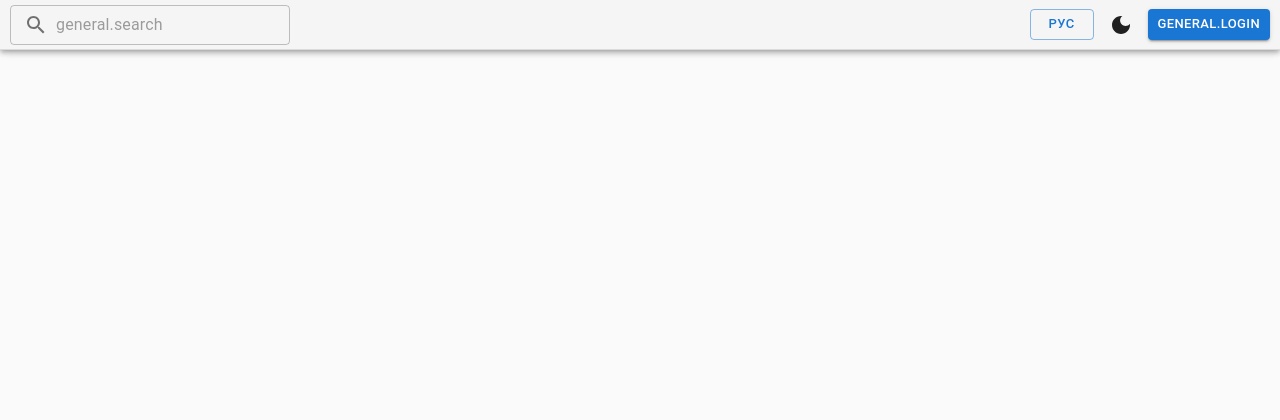
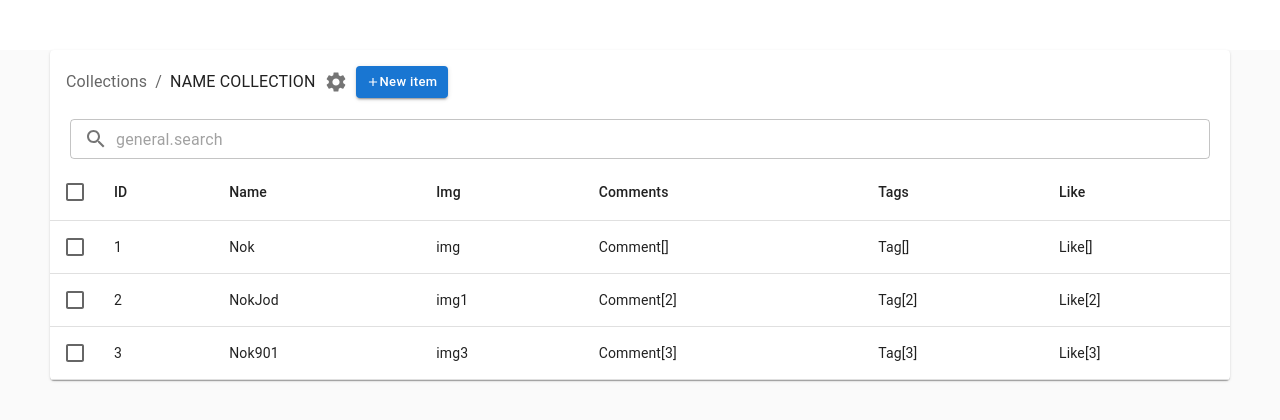
Before and after one commit to Djkill1994/course-project-fe, a React (Vite) app: page / in a window 1280 px wide. Shown: the top 420 px of the page. Built offline with nearby package versions, Linux system fonts and the light colour scheme; no server answers.

Commit message:
Code refactoring, create CollectionTable

```diff
--- a/public/locales/en/translation.json
+++ b/public/locales/en/translation.json
@@ -22,8 +22,6 @@
       }
     },
     "Collection": {
-      "MyCollectionsPage": {
-      },
       "CreateCollectionModal": {
         "labels": {
           "name": "Name",
@@ -38,6 +36,12 @@
         "button": {
           "send": "Send",
           "close": "Close"
+        }
+      },
+      "CollectionCard": {
+        "buttons": {
+          "delete": "Delete",
+          "edit": "Edit"
         }
       }
     },
--- a/src/App.tsx
+++ b/src/App.tsx
@@ -8,6 +8,7 @@ import { Box } from "@mui/material";
 import { RegistrationPage } from "./features/Auth/components/RegistrationPage";
 import { HomePage } from "./features/Home/components/HomePage";
 import { MyCollectionsPage } from "./features/Collection/components/MyCollectionsPage";
+import { Collection } from "./features/Collection/components/Collection";
 
 export const ROUTE_PATHS = {
   Home: "/",
@@ -22,7 +23,7 @@ export const App: FC = () => {
     <Box height="100vh" bgcolor="#FAFAFA">
       <Toaster position="top-right" />
       <Routes>
-        <Route path={ROUTE_PATHS.Home} element={<HomePage />} />
+        <Route path={ROUTE_PATHS.Home} element={<Collection />} />
         <Route path={ROUTE_PATHS.Login} element={<LoginPage />} />
         <Route path={ROUTE_PATHS.Registration} element={<RegistrationPage />} />
         <Route path={ROUTE_PATHS.Collection} element={<MyCollectionsPage />} />
--- a/src/common/components/Header.tsx
+++ b/src/common/components/Header.tsx
@@ -10,16 +10,15 @@ import { HeaderSearchApp } from "./HeaderSearchApp";
 import { AUTH_TOKEN_KEY } from "../constans/localStorage";
 import { useTranslation } from "react-i18next";
 
-const token = localStorage.getItem(AUTH_TOKEN_KEY);
-
 export const Header: FC = () => {
+  const token = localStorage.getItem(AUTH_TOKEN_KEY);
   const navigate = useNavigate();
   const { data } = useAuthRefreshQuery(undefined, { skip: !token });
   const { t } = useTranslation();
 
   const logOut = (): void => {
     localStorage.clear();
-    navigate(ROUTE_PATHS.Login, { replace: true });
+    window.location.replace(ROUTE_PATHS.Login);
   };
 
   return (
--- /dev/null
+++ b/src/features/Collection/components/Collection.tsx
@@ -0,0 +1,10 @@
+import { Box } from "@mui/material";
+import { CollectionTable } from "./CollectionTable";
+
+export const Collection = () => {
+  return (
+    <Box m="50px">
+      <CollectionTable />
+    </Box>
+  );
+};
--- a/src/features/Collection/components/CollectionCard.tsx
+++ b/src/features/Collection/components/CollectionCard.tsx
@@ -1,4 +1,4 @@
-import { FC } from "react";
+import { FC, useState } from "react";
 import {
   Card,
   CardHeader,
@@ -7,9 +7,12 @@ import {
   IconButton,
   Typography,
   Box,
+  Menu,
+  MenuItem,
 } from "@mui/material";
 import MoreVertIcon from "@mui/icons-material/MoreVert";
 import { ICollection } from "../api/collections.api";
+import { useTranslation } from "react-i18next";
 
 export const CollectionCard: FC<ICollection> = ({
   theme,
@@ -19,22 +22,46 @@ export const CollectionCard: FC<ICollection> = ({
   imgSrc,
   id,
 }) => {
+  const [anchorEl, setAnchorEl] = useState<null | HTMLElement>(null);
+  const { t } = useTranslation();
+
   return (
     <Card key={id} sx={{ width: 345 }}>
       <CardHeader
         action={
-          <IconButton>
+          <IconButton
+            aria-controls={anchorEl ? "long-menu" : undefined}
+            aria-expanded={anchorEl ? "true" : undefined}
+            aria-haspopup="true"
+            onClick={({ currentTarget }) => setAnchorEl(currentTarget)}
+          >
             <MoreVertIcon />
           </IconButton>
         }
         title={name}
         subheader={theme}
       />
+      <Menu
+        anchorEl={anchorEl}
+        open={Boolean(anchorEl)}
+        onClose={() => setAnchorEl(null)}
+        MenuListProps={{
+          "aria-labelledby": "basic-button",
+        }}
+      >
+        <MenuItem>
+          {t("features.Collection.CollectionCard.buttons.edit")}
+        </MenuItem>
+        <MenuItem>
+          {t("features.Collection.CollectionCard.buttons.delete")}
+        </MenuItem>
+      </Menu>
       <CardMedia
         component="img"
         height="194"
         image={imgSrc}
         alt="Paella dish"
+        // onClick={() => }
       />
       <CardContent>
         <Typography variant="body1">{description}</Typography>
--- /dev/null
+++ b/src/features/Collection/components/CollectionSettingsDrawer.tsx
@@ -0,0 +1,18 @@
+import { Box } from "@mui/material";
+import Drawer from "@mui/material/Drawer";
+import List from "@mui/material/List";
+import { FC } from "react";
+
+interface IProps {
+  open: boolean;
+}
+
+export const CollectionSettingsDrawer: FC<IProps> = ({ open }) => {
+  return (
+    <Box>
+      <Drawer anchor="right" open={open}>
+        <List sx={{ width: "500px" }}>DRAWER</List>
+      </Drawer>
+    </Box>
+  );
+};
--- /dev/null
+++ b/src/features/Collection/components/CollectionTable.tsx
@@ -0,0 +1,144 @@
+import React, { ChangeEvent, FC, useState } from "react";
+import {
+  Table,
+  TableBody,
+  TableCell,
+  TableContainer,
+  TableRow,
+  Paper,
+  Checkbox,
+  TextField,
+  Box,
+  InputAdornment,
+} from "@mui/material";
+import { Block, CheckCircleOutline, Search } from "@mui/icons-material";
+import { CollectionTableToolbar } from "./CollectionTableToolbar";
+import { CollectionTableHeader } from "./CollectionTableHeader";
+import { useTranslation } from "react-i18next";
+
+const data = [
+  {
+    id: "1",
+    name: "Nok",
+    imgSrc: "img",
+    comments: "Comment[]",
+    like: "Like[]",
+    tags: "Tag[]",
+  },
+  {
+    id: "2",
+    name: "NokJod",
+    imgSrc: "img1",
+    comments: "Comment[2]",
+    like: "Like[2]",
+    tags: "Tag[2]",
+  },
+  {
+    id: "3",
+    name: "Nok901",
+    imgSrc: "img3",
+    comments: "Comment[3]",
+    like: "Like[3]",
+    tags: "Tag[3]",
+  },
+];
+
+export const CollectionTable: FC = () => {
+  const [selected, setSelected] = useState<string[]>([]);
+  // const { data } = useGetUsersQuery();
+  const { t } = useTranslation();
+
+  const handleSelectAllClick = (event: ChangeEvent<HTMLInputElement>): void => {
+    if (event.target.checked) {
+      const newSelected = data?.map((n) => n.id);
+      setSelected(newSelected || []);
+    } else {
+      setSelected([]);
+    }
+  };
+
+  const handleClick = (event: React.MouseEvent, name: string): void => {
+    const selectedIndex = selected.indexOf(name);
+    let newSelected: string[] = [];
+
+    if (selectedIndex === -1) {
+      newSelected = newSelected.concat(selected, name);
+    } else if (selectedIndex === 0) {
+      newSelected = newSelected.concat(selected.slice(1));
+    } else if (selectedIndex === selected.length - 1) {
+      newSelected = newSelected.concat(selected.slice(0, -1));
+    } else if (selectedIndex > 0) {
+      newSelected = newSelected.concat(
+        selected.slice(0, selectedIndex),
+        selected.slice(selectedIndex + 1)
+      );
+    }
+
+    setSelected(newSelected);
+  };
+
+  return (
+    <Paper sx={{ width: "100%", mb: 2 }}>
+      <CollectionTableToolbar />
+      <Box p="5px 20px">
+        <TextField
+          size="small"
+          fullWidth
+          placeholder={t("general.search")}
+          InputProps={{
+            startAdornment: (
+              <InputAdornment position="start">
+                <Search />
+              </InputAdornment>
+            ),
+          }}
+        />
+      </Box>
+      <TableContainer>
+        <Table aria-labelledby="tableTitle">
+          <CollectionTableHeader
+            numSelected={selected.length}
+            onSelectAllClick={handleSelectAllClick}
+            rowCount={data?.length || 0}
+          />
+          <TableBody>
+            {data?.map(({ name, imgSrc, comments, tags, like, id }) => {
+              const isItemSelected = selected.indexOf(id) !== -1;
+              const labelId = `enhanced-table-checkbox-${id}`;
+
+              return (
+                <TableRow
+                  hover
+                  onClick={(event) => handleClick(event, id)}
+                  role="checkbox"
+                  aria-checked={isItemSelected}
+                  tabIndex={-1}
+                  key={id}
+                  selected={isItemSelected}
+                >
+                  <TableCell padding="checkbox">
+                    <Checkbox
+                      color="primary"
+                      checked={isItemSelected}
+                      inputProps={{
+                        "aria-labelledby": labelId,
+                      }}
+                    />
+                  </TableCell>
+                  <TableCell id={labelId} scope="row">
+                    {id}
+                  </TableCell>
+                  <TableCell>{name}</TableCell>
+                  <TableCell>{imgSrc}</TableCell>
+                  <TableCell>{comments}</TableCell>
+                  <TableCell>{tags}</TableCell>
+                  <TableCell>{like}</TableCell>
+                </TableRow>
+              );
+            })}
+          </TableBody>
+        </Table>
+      </TableContainer>
+    </Paper>
+  );
+};
--- /dev/null
+++ b/src/features/Collection/components/CollectionTableHeader.tsx
@@ -0,0 +1,36 @@
+import { TableHead, TableRow, TableCell, Checkbox } from "@mui/material";
+import { ChangeEvent, FC } from "react";
+
+interface IUsersTableHeaderProps {
+  numSelected: number;
+  onSelectAllClick: (event: ChangeEvent<HTMLInputElement>) => void;
+  rowCount: number;
+}
+
+export const CollectionTableHeader: FC<IUsersTableHeaderProps> = ({
+  numSelected,
+  onSelectAllClick,
+  rowCount,
+}) => (
+  <TableHead>
+    <TableRow>
+      <TableCell padding="checkbox">
+        <Checkbox
+          color="primary"
+          indeterminate={numSelected > 0 && numSelected < rowCount}
+          checked={rowCount > 0 && numSelected === rowCount}
+          onChange={onSelectAllClick}
+          inputProps={{
+            "aria-label": "select all desserts",
+          }}
+        />
+      </TableCell>
+      <TableCell>ID</TableCell>
+      <TableCell>Name</TableCell>
+      <TableCell>Img</TableCell>
+      <TableCell>Comments</TableCell>
+      <TableCell>Tags</TableCell>
+      <TableCell>Like</TableCell>
+    </TableRow>
+  </TableHead>
+);
--- /dev/null
+++ b/src/features/Collection/components/CollectionTableToolbar.tsx
@@ -0,0 +1,51 @@
+import {
+  Toolbar,
+  Typography,
+  Tooltip,
+  alpha,
+  IconButton,
+  TextField,
+  Breadcrumbs,
+  Link,
+  Box,
+  Button,
+  Stack,
+} from "@mui/material";
+import { Add, Settings } from "@mui/icons-material";
+import { FC, useState } from "react";
+import { useNavigate } from "react-router-dom";
+import { ROUTE_PATHS } from "../../../App";
+import { CollectionSettingsDrawer } from "./CollectionSettingsDrawer";
+
+export const CollectionTableToolbar: FC = () => {
+  const navigate = useNavigate();
+  const [open, setOpen] = useState(false);
+
+  return (
+    <Toolbar
+      sx={{
+        pl: { sm: 2 },
+        pr: { xs: 1, sm: 1 },
+      }}
+    >
+      <Breadcrumbs aria-label="breadcrumb">
+        <Link
+          onClick={() => navigate(ROUTE_PATHS.Collection, { replace: true })}
+          underline="hover"
+          color="inherit"
+          href="/"
+        >
+          Collections
+        </Link>
+        <Typography color="text.primary">NAME COLLECTION</Typography>
+      </Breadcrumbs>
+      <IconButton onClick={() => setOpen(true)}>
+        <Settings />
+      </IconButton>
+      <CollectionSettingsDrawer open={open} />
+      <Button variant="contained" size="small" sx={{ textTransform: "none" }}>
+        <Add sx={{ width: "14px" }} /> New item
+      </Button>
+    </Toolbar>
+  );
+};
--- /dev/null
+++ b/src/features/Item/components/Item.tsx
@@ -0,0 +1,5 @@
+import { Box } from "@mui/material";
+
+export const Item = () => {
+  return <Box>Item</Box>;
+};
```
Also changed, not shown: public/locales/ru/translation.json (+6 -2 lines).
